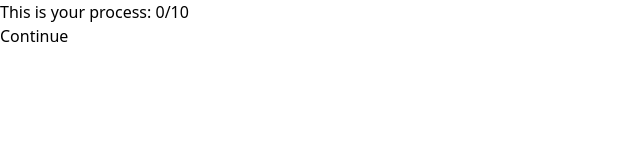
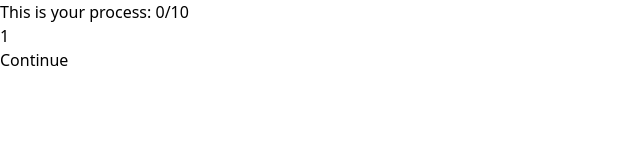
Before and after one commit to Feni0108/Language-Learning-Platform, a Next.js app: page /lessons2 in a window 1280 px wide. Shown: the top 160 px of the page, without its empty margins (0-640 px from the left). Built offline with nearby package versions, Linux system fonts and the light colour scheme; no server answers.

Commit message:
Add getRandomGames to useEffect. Add if-else to excluded the same id in getRandomGames method

```diff
--- a/pages/lessons2.tsx
+++ b/pages/lessons2.tsx
@@ -13,17 +13,20 @@ export default function Lessons({allWords}) {
     const [isFinished, setIsFinished] = useState(false);
     const [row, setRow] = useState(0);
     const [isInRow, setIsInRow] = useState(true);
-    const [randomId, setRandomId] = useState<number>(null);
+    const [id, setId] = useState<number>(null);
     const [word, setWord] = useState();
     const [endpoint, setEndpoint] = useState("")
     const {loading , pics}  = useFetch(endpoint);
     const getRandomGames = () => {
-        const randomId = (Math.floor(Math.random() * 1))
-       setRandomId(randomId);
+        const randomId = (Math.floor(Math.random() * 2));
+        if (randomId !== id) {
+            setId(randomId);
+        } else getRandomGames();
     }
 
     useEffect(() => {
         console.log("Just for fun")
+        getRandomGames();
         if(gameCount>3){
             setEndpoint('api/getGamesData/picture')
         }
@@ -46,7 +49,7 @@ export default function Lessons({allWords}) {
         }
         if (gameCount === 10) {
             setIsFinished(true);
-        } else getRandomGames();
+        }
     }
 
     return (
@@ -56,10 +59,10 @@ export default function Lessons({allWords}) {
                 This is your process: {gameCount}/10
                 {isInRow && row > 1 && <p>{row} in a row!</p>}
                 <br/>
-                {randomId}
+                {id}
                 {console.log(word)}
-                {word && randomId === 1 && <Picture allWords={word} />}
-                {word && randomId === 0 && <Dictionary allWords={word} />}
+                {word && id === 1 && <Picture allWords={word} />}
+                {word && id === 0 && <Dictionary allWords={word} />}
                 {isSolved && <div>
                     <button
                         onClick={() => handleSolved()}
```
